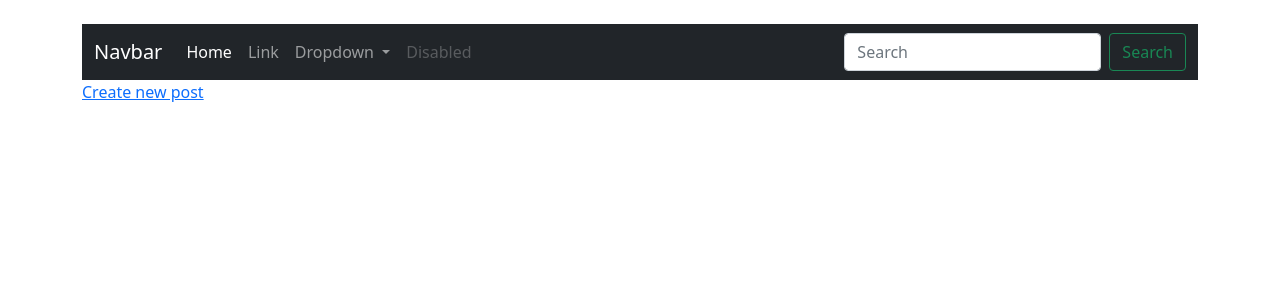
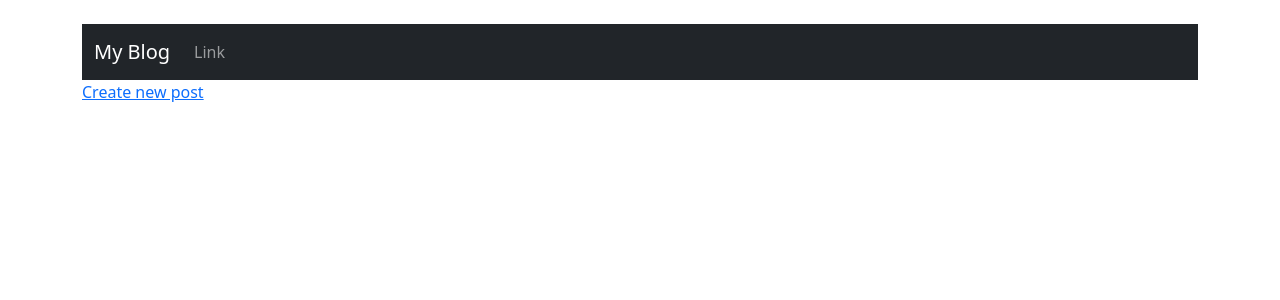
Before and after one commit to MarieEngel/django-blog, a Django app: page / in a window 1280 px wide. Shown: the top 300 px of the page. Run offline with Django 3.2, Linux system fonts and the light colour scheme; data that the repository does not hold is empty; some libraries are stand-ins or nearby versions.

Commit message:
minimalized navbar

```diff
--- a/myblog/blog/templates/blog/base.html
+++ b/myblog/blog/templates/blog/base.html
@@ -20,7 +20,7 @@
     <div class="container">
     <nav class="navbar navbar-expand-lg navbar-dark bg-dark">
       <div class="container-fluid">
-        <a class="navbar-brand" href="#">Navbar</a>
+        <a class="navbar-brand" href="{%url "home"%}">My Blog</a>
         <button
           class="navbar-toggler"
           type="button"
@@ -34,47 +34,18 @@
         </button>
         <div class="collapse navbar-collapse" id="navbarSupportedContent">
           <ul class="navbar-nav me-auto mb-2 mb-lg-0">
-            <li class="nav-item">
-              <a class="nav-link active" aria-current="page" href="#">Home</a>
-            </li>
+
             <li class="nav-item">
               <a class="nav-link" href="#">Link</a>
             </li>
-            <li class="nav-item dropdown">
-              <a
-                class="nav-link dropdown-toggle"
-                href="#"
-                id="navbarDropdown"
-                role="button"
-                data-bs-toggle="dropdown"
-                aria-expanded="false"
-              >
-                Dropdown
-              </a>
-              <ul class="dropdown-menu" aria-labelledby="navbarDropdown">
-                <li><a class="dropdown-item" href="#">Action</a></li>
-                <li><a class="dropdown-item" href="#">Another action</a></li>
-                <li><hr class="dropdown-divider" /></li>
-                <li>
-                  <a class="dropdown-item" href="#">Something else here</a>
-                </li>
+
+
               </ul>
             </li>
-            <li class="nav-item">
-              <a class="nav-link disabled">Disabled</a>
-            </li>
-          </ul>
-          <form class="d-flex">
-            <input
-              class="form-control me-2"
-              type="search"
-              placeholder="Search"
-              aria-label="Search"
-            />
-            <button class="btn btn-outline-success" type="submit">
-              Search
-            </button>
-          </form>
+                     </ul>
+
+
+
         </div>
       </div>
     </nav>
```
